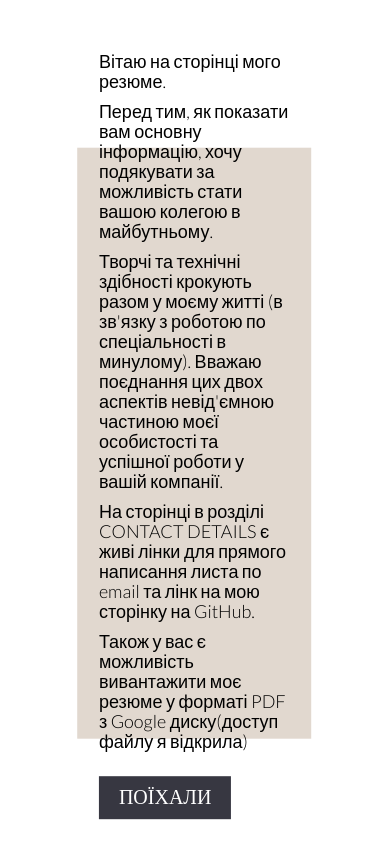
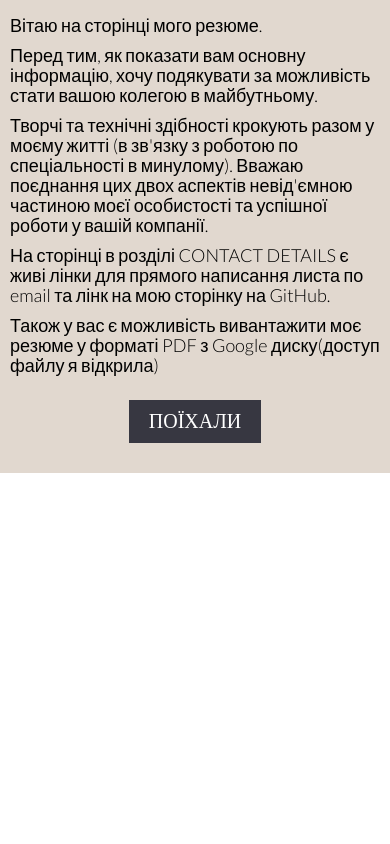
Before and after one commit to valensiaa/Levchenko-Valentyna-CV, a plain HTML site: page index.html in a window 390 px wide. Drawn offline with Linux system fonts and the light colour scheme; a web font is replaced by a local one.

Commit message:
responsive popup

```diff
--- a/css/styles.css
+++ b/css/styles.css
@@ -232,47 +232,22 @@ aside {
 }
 /*--------------------*/
 
-@media (max-width: 992px) {
-  .wrapper {
-    max-width: 750px;
-  }
-}
-@media (max-width: 767px) {
-  .wrapper {
-    max-width: none;
-  }
-}
-@media (max-width: 480px) {
-  .page {
-    flex-direction: column;
-  }
-}
+/* POPUP */
 
-/* POPUP */
-.popup__bg {
-  position: fixed;
-  top: 0;
-  left: 0;
-  width: 60%;
-  height: 70vh;
+.popup {
+  display: inline-flex;
+  justify-content: center;
+  flex-direction: column;
+  min-height: 300px;
   background: #e1d8cf;
-  display: block;
   pointer-events: all;
   transition: 0.5s all;
-  transform: translate(33%, 25%) scale(1);
+  padding: 10px;
 }
-.popup__bg.hide {
+.popup.hide {
   display: none;
   transform: translate(0%, 0%) scale(0);
   transition: 1s all;
-}
-.popup {
-  position: absolute;
-  top: 50%;
-  left: 50%;
-  transform: translate(-50%, -50%) scale(1);
-  width: 90%;
-  padding: 10px;
 }
 .show-main {
   margin: 20px auto;
@@ -293,3 +268,19 @@ aside {
 }
 
 /*--------------------*/
+
+@media (max-width: 992px) {
+  .wrapper {
+    max-width: 750px;
+  }
+}
+@media (max-width: 767px) {
+  .wrapper {
+    max-width: none;
+  }
+}
+@media (max-width: 480px) {
+  .page {
+    flex-direction: column;
+  }
+}
--- a/index.html
+++ b/index.html
@@ -18,7 +18,6 @@
   </head>
 
   <body>
-    <div class="popup__bg">
       <div class="popup">
         <p>Вітаю на сторінці мого резюме.</p>
         <p>Перед тим, як показати вам основну інформацію, хочу подякувати за можливість стати вашою колегою в майбутньому.</p>
@@ -30,7 +29,6 @@
 
 
       </div>
-    </div>
     <div class="wrapper hide">
       <main class="page">
         <aside class="sidebar">
--- a/js/script.js
+++ b/js/script.js
@@ -1,6 +1,6 @@
 
 let activeWrapper = document.querySelector('.wrapper');
-let popup = document.querySelector('.popup__bg');
+let popup = document.querySelector('.popup');
 
 function openMain() {
    activeWrapper.classList.remove('hide');
```
